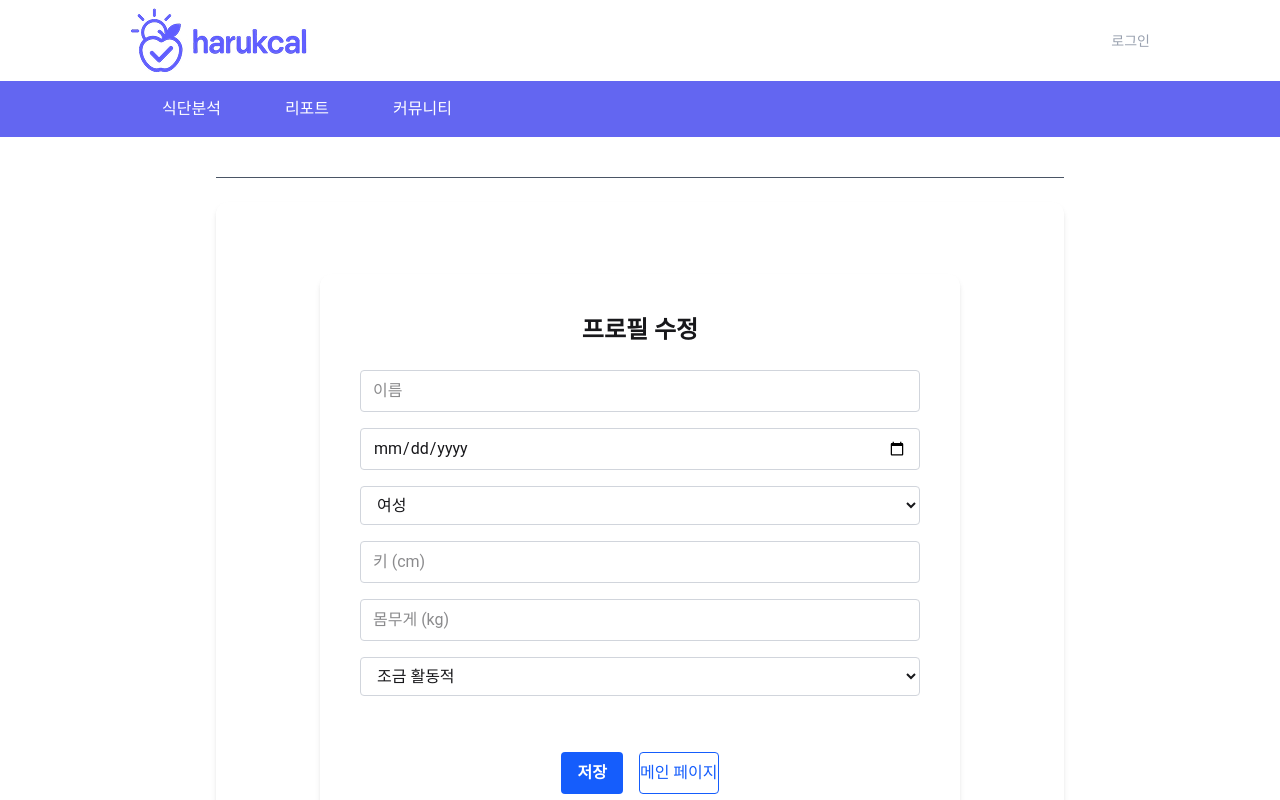
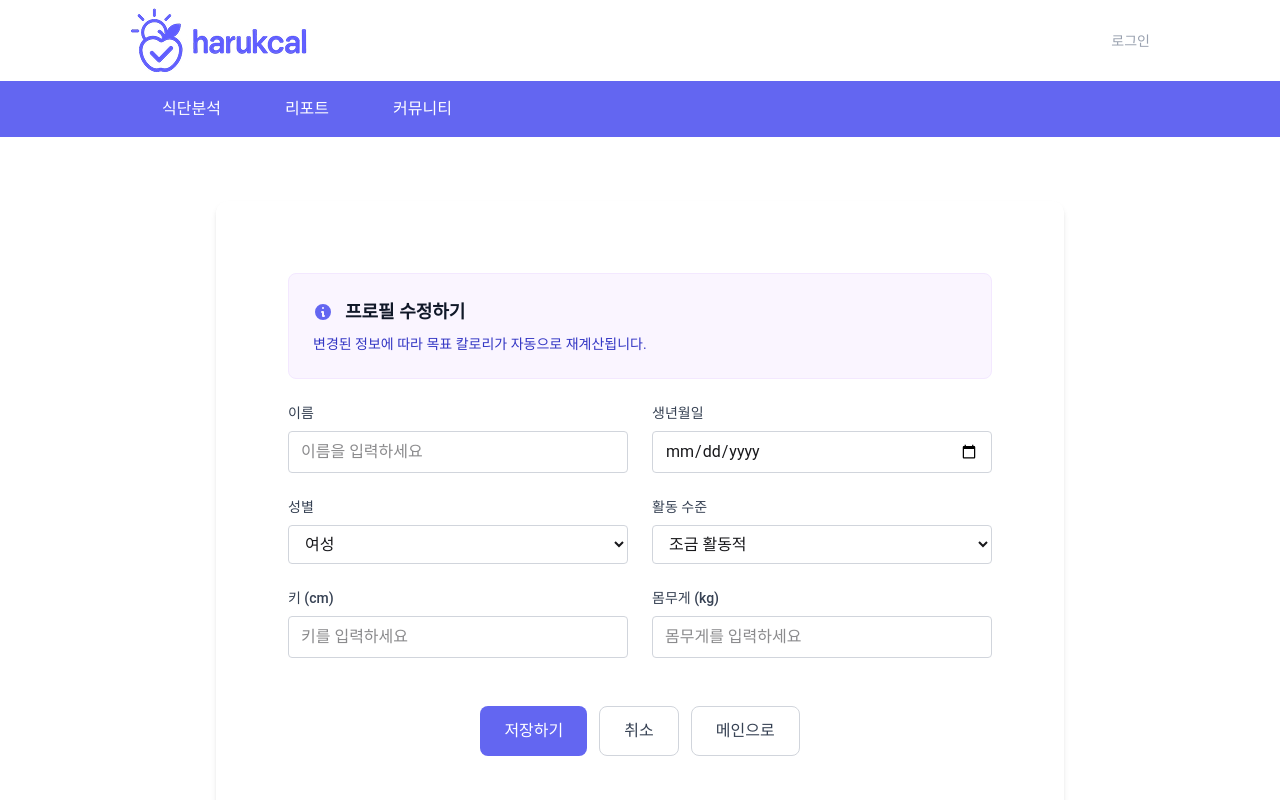
Before and after one commit to maureenmoon/harucalories, a React (Vite) app: page /mypage/edit in a window 1280 px wide. Shown: the top 800 px of the page. Built offline with nearby package versions, Linux system fonts and the light colour scheme.

Commit message:
마이페이지 디자인 수정

```diff
--- a/src/pages/mypage/EditProfile.jsx
+++ b/src/pages/mypage/EditProfile.jsx
@@ -7,7 +7,6 @@ import FormSelect from "../../components/mypage/FormSelect";
 import calculateCalories from "../../components/mypage/calculateCalories";
 
 export default function EditProfile() {
-  // const user = useSelector((state) => state.loginSlice);
   const user = useSelector((state) => state.login.user);
   const dispatch = useDispatch();
   const navigate = useNavigate();
@@ -34,23 +33,58 @@ export default function EditProfile() {
   };
 
   return (
-    <div className="flex justify-center px-4 py-8 sm:px-8 lg:px-16">
-      <div className="bg-white rounded-xl shadow-md w-full max-w-3xl p-6 sm:p-10">
-        <h2 className="text-2xl font-semibold mb-6 text-center">프로필 수정</h2>
-        <form onSubmit={handleSubmit} className="space-y-4">
+    <div className="p-6 sm:p-8">
+      {/* 안내 섹션 */}
+      <div className="bg-purple-50 rounded-lg p-4 sm:p-6 border border-purple-100 mb-6">
+        <div className="flex items-center gap-3 mb-2">
+          <svg
+            xmlns="http://www.w3.org/2000/svg"
+            className="h-5 w-5 text-purple-500"
+            viewBox="0 0 20 20"
+            fill="currentColor"
+          >
+            <path
+              fillRule="evenodd"
+              d="M18 10a8 8 0 11-16 0 8 8 0 0116 0zm-7-4a1 1 0 11-2 0 1 1 0 012 0zM9 9a1 1 0 000 2v3a1 1 0 001 1h1a1 1 0 100-2v-3a1 1 0 00-1-1H9z"
+              clipRule="evenodd"
+            />
+          </svg>
+          <h2 className="font-bold text-gray-900 text-lg">프로필 수정하기</h2>
+        </div>
+        <p className="text-purple-700 text-sm">
+          변경된 정보에 따라 목표 칼로리가 자동으로 재계산됩니다.
+        </p>
+      </div>
+
+      {/* 입력 폼 */}
+      <form onSubmit={handleSubmit} className="space-y-6">
+        <div className="grid grid-cols-1 sm:grid-cols-2 gap-6">
+          <div>
+            <label className="block text-gray-700 text-sm font-medium mb-2">
+              이름
+            </label>
             <FormInput
               name="name"
               value={form.name}
               onChange={handleChange}
-            placeholder="이름"
+              placeholder="이름을 입력하세요"
             />
+          </div>
+          <div>
+            <label className="block text-gray-700 text-sm font-medium mb-2">
+              생년월일
+            </label>
             <FormInput
               name="birthAt"
               type="date"
               value={form.birthAt}
               onChange={handleChange}
-            placeholder="생년월일"
             />
+          </div>
+          <div>
+            <label className="block text-gray-700 text-sm font-medium mb-2">
+              성별
+            </label>
             <FormSelect
               name="gender"
               value={form.gender}
@@ -60,18 +94,11 @@ export default function EditProfile() {
                 { value: "MALE", label: "남성" },
               ]}
             />
-          <FormInput
-            name="height"
-            value={form.height}
-            onChange={handleChange}
-            placeholder="키 (cm)"
-          />
-          <FormInput
-            name="weight"
-            value={form.weight}
-            onChange={handleChange}
-            placeholder="몸무게 (kg)"
-          />
+          </div>
+          <div>
+            <label className="block text-gray-700 text-sm font-medium mb-2">
+              활동 수준
+            </label>
             <FormSelect
               name="activityLevel"
               value={form.activityLevel}
@@ -82,22 +109,55 @@ export default function EditProfile() {
                 { value: "HIGH", label: "매우 활동적" },
               ]}
             />
-          <div className="flex flex-col sm:flex-row justify-center gap-4 mt-10">
+          </div>
+          <div>
+            <label className="block text-gray-700 text-sm font-medium mb-2">
+              키 (cm)
+            </label>
+            <FormInput
+              name="height"
+              value={form.height}
+              onChange={handleChange}
+              placeholder="키를 입력하세요"
+            />
+          </div>
+          <div>
+            <label className="block text-gray-700 text-sm font-medium mb-2">
+              몸무게 (kg)
+            </label>
+            <FormInput
+              name="weight"
+              value={form.weight}
+              onChange={handleChange}
+              placeholder="몸무게를 입력하세요"
+            />
+          </div>
+        </div>
+
+        {/* 버튼 */}
+        <div className="flex flex-col sm:flex-row justify-center gap-3 pt-6">
           <button
             type="submit"
-              className=" px-4 py-2 rounded bg-blue-600 text-white font-semibold hover:bg-blue-700"
+            className="px-6 py-3 bg-purple-500 text-white rounded-lg font-medium hover:bg-purple-700 transition-colors duration-200"
           >
-              저장
+            저장하기
           </button>
           <button
+            type="button"
+            onClick={() => navigate("/mypage/profile")}
+            className="px-6 py-3 border border-gray-300 text-gray-700 rounded-lg font-medium hover:bg-gray-50 transition-colors duration-200"
+          >
+            취소
+          </button>
+          <button
+            type="button"
             onClick={() => navigate("/")}
-              className=" py-2 border border-blue-600 text-blue-600 rounded hover:bg-blue-100"
+            className="px-6 py-3 border border-gray-300 text-gray-700 rounded-lg font-medium hover:bg-gray-50 transition-colors duration-200"
           >
-              메인 페이지
+            메인으로
           </button>
         </div>
       </form>
     </div>
-    </div>
   );
 }
--- a/src/pages/mypage/MyPage.jsx
+++ b/src/pages/mypage/MyPage.jsx
@@ -7,7 +7,7 @@ import WithDrawMembership from "./WithdrawMembership";
 export default function MyPage() {
   return (
     <div className="max-w-4xl mx-auto px-4 sm:px-6 py-6">
-      <nav className="flex flex-col sm:flex-row justify-around sm:justify-start gap-4 sm:gap-10 mb-6 border-b pb-4 text-gray-600 font-semibold text-lg">
+      <nav className="flex flex-col sm:flex-row justify-around sm:justify-start gap-4 sm:gap-10 mb-6  pb-4  font-semibold text-lg">
         <Link to="profile" className="hover:text-blue-600"></Link>
         <Link to="edit" className="hover:text-blue-600"></Link>
         <Link to="withdraw" className="hover:text-red-600"></Link>
--- a/src/pages/mypage/ProfileSearch.jsx
+++ b/src/pages/mypage/ProfileSearch.jsx
@@ -7,12 +7,16 @@ import InfoList from "../../components/mypage/InfoList";
 
 export default function ProfileSearch() {
   const user = useSelector((state) => state.login.user);
-
   const dispatch = useDispatch();
   const navigate = useNavigate();
   const fileInputRef = useRef();
 
-  if (!user || !user.nickname) return <div>Loading...</div>;
+  if (!user || !user.nickname)
+    return (
+      <div className="p-6 text-center">
+        <div className="animate-pulse">로딩 중...</div>
+      </div>
+    );
 
   const handlePhotoChange = (e) => {
     const file = e.target.files[0];
@@ -26,16 +30,24 @@ export default function ProfileSearch() {
   };
 
   return (
-    <div className="flex justify-center px-4 py-8 sm:px-8 lg:px-16">
-      <div className="bg-white rounded-xl shadow-md w-full max-w-3xl p-6 sm:p-10 text-center">
-        {/* Profile image and update button */}
+    <div className="p-6 sm:p-8">
+      {/* 프로필 헤더 */}
+      <div className="bg-purple-50 rounded-lg p-6 mb-6">
+        <div className="flex flex-col items-center gap-4">
           <div className="relative">
             <ProfileImage nickname={user.nickname} photo={user.photo} />
             <button
               onClick={() => fileInputRef.current.click()}
-            className="mt-2 text-sm text-blue-500 hover:underline"
+              className="absolute -bottom-2 -right-2 bg-purple-500 text-white p-2 rounded-full hover:bg-purple-600 transition-colors duration-200"
             >
-            사진 변경
+              <svg
+                xmlns="http://www.w3.org/2000/svg"
+                className="h-4 w-4"
+                viewBox="0 0 20 20"
+                fill="currentColor"
+              >
+                <path d="M13.586 3.586a2 2 0 112.828 2.828l-.793.793-2.828-2.828.793-.793zM11.379 5.793L3 14.172V17h2.828l8.38-8.379-2.83-2.828z" />
+              </svg>
             </button>
             <input
               type="file"
@@ -46,36 +58,40 @@ export default function ProfileSearch() {
             />
           </div>
 
-        {/* Name + Email */}
-        <div className="mt-4 text-xl font-medium text-gray-800">
+          <div className="text-center">
+            <h2 className="text-2xl font-bold text-gray-900 mb-1">
               {user.nickname}
+            </h2>
+            <p className="text-gray-600">{user.email}</p>
           </div>
-        <div className="text-gray-500 text-sm">{user.email}</div>
+        </div>
+      </div>
 
-        {/* Info list */}
+      {/* 사용자 정보 */}
+      <div className="mb-8">
         <InfoList user={user} />
+      </div>
 
-        {/* Buttons */}
-        <div className="flex flex-col sm:flex-row justify-center gap-4 mt-10">
-          <button
-            onClick={() => navigate("/mypage/withdraw")}
-            className="px-4 py-2 rounded border border-blue-500 text-red-400 font-semibold hover:bg-blue-50"
-          >
-            탈퇴하기
-          </button>
+      {/* 액션 버튼 */}
+      <div className="flex flex-col sm:flex-row justify-center gap-3">
         <button
           onClick={() => navigate("/mypage/edit")}
-            className="px-4 py-2 rounded bg-blue-600 text-white font-semibold hover:bg-blue-700"
+          className="px-6 py-3 bg-purple-500 text-white rounded-lg font-medium hover:bg-purple-700 transition-colors duration-200"
         >
-            수정
+          프로필 수정
         </button>
         <button
           onClick={() => navigate("/")}
-            className="px-4 py-2 rounded border border-blue-500 text-blue-600 font-semibold hover:bg-blue-50"
+          className="px-6 py-3 border border-gray-300 text-gray-700 rounded-lg font-medium hover:bg-gray-50 transition-colors duration-200"
         >
-            메인 페이지
+          메인으로
         </button>
-        </div>
+        <button
+          onClick={() => navigate("/mypage/withdraw")}
+          className="px-6 py-3 border border-red-300 text-red-600 rounded-lg font-medium hover:bg-red-50 transition-colors duration-200"
+        >
+          회원 탈퇴
+        </button>
       </div>
     </div>
   );
--- a/src/pages/mypage/WithdrawMembership.jsx
+++ b/src/pages/mypage/WithdrawMembership.jsx
@@ -1,18 +1,66 @@
-export default function WithDrawMembership() {
+import React from "react";
+import { useNavigate } from "react-router-dom";
+
+export default function WithdrawMembership() {
+  const navigate = useNavigate();
+
   const handleWithdraw = () => {
-    if (window.confirm("회원가입을 철회하시겠습니까?")) {
-      alert("회원탈퇴가 완료되었습니다");
+    if (
+      window.confirm("정말로 탈퇴하시겠습니까? 이 작업은 되돌릴 수 없습니다.")
+    ) {
+      // 탈퇴 로직 처리
+      alert("탈퇴가 완료되었습니다.");
+      navigate("/");
     }
   };
 
   return (
-    <div className="text-center">
-      <button
-        onClick={handleWithdraw}
-        className="w-full sm:w-auto bg-red-500 hober:bg-red-600 text-white px-6 py-2 font-bold rounded "
-      >
-        회원탈퇴
-      </button>
+    <div className="p-6 sm:p-8">
+      {/* 경고 섹션 */}
+      <div className="bg-red-50 rounded-lg p-4 sm:p-6 border border-red-200 mb-6">
+        <div className="flex items-center gap-3 mb-2">
+          <svg
+            xmlns="http://www.w3.org/2000/svg"
+            className="h-5 w-5 text-red-500"
+            viewBox="0 0 20 20"
+            fill="currentColor"
+          >
+            <path
+              fillRule="evenodd"
+              d="M8.257 3.099c.765-1.36 2.722-1.36 3.486 0l5.58 9.92c.75 1.334-.213 2.98-1.742 2.98H4.42c-1.53 0-2.493-1.646-1.743-2.98l5.58-9.92zM11 13a1 1 0 11-2 0 1 1 0 012 0zm-1-8a1 1 0 00-1 1v3a1 1 0 002 0V6a1 1 0 00-1-1z"
+              clipRule="evenodd"
+            />
+          </svg>
+          <h2 className="font-bold text-red-800 text-lg">회원 탈퇴</h2>
+        </div>
+        <div className="text-red-700 space-y-2">
+          <p>• 탈퇴 시 모든 개인정보와 데이터가 삭제됩니다.</p>
+          <p>• 탈퇴 후에는 데이터 복구가 불가능합니다.</p>
+          <p>• 동일한 이메일로 재가입이 가능합니다.</p>
+        </div>
+      </div>
+
+      <div className="text-center space-y-6">
+        <p className="text-gray-600">
+          정말로 하루칼로리 서비스를 떠나시겠습니까?
+          <br />더 나은 서비스로 찾아뵙겠습니다.
+        </p>
+
+        <div className="flex justify-center gap-4">
+          <button
+            onClick={() => navigate("/mypage/profile")}
+            className="px-6 py-3 border border-gray-300 text-gray-700 rounded-lg hover:bg-gray-50 transition-colors duration-200"
+          >
+            취소
+          </button>
+          <button
+            onClick={handleWithdraw}
+            className="px-6 py-3 bg-red-500 text-white rounded-lg hover:bg-red-600 transition-colors duration-200"
+          >
+            탈퇴하기
+          </button>
+        </div>
+      </div>
     </div>
   );
 }
--- /dev/null
+++ b/src/pages/welcome/welcomeMain.jsx
@@ -0,0 +1,59 @@
+import React from "react";
+import { Link, Outlet, useLocation } from "react-router-dom";
+import SubLayout from "../../layout/SubLayout";
+
+export default function MyPage() {
+  const location = useLocation();
+
+  const isActive = (path) => {
+    return location.pathname.includes(path);
+  };
+
+  return (
+    <div className="w-full max-w-[1020px] mx-auto px-4 sm:px-6">
+      <SubLayout to="/" menu="마이페이지" label="내 정보" />
+      <div className="mt-6 sm:mt-10 space-y-6">
+        {/* 탭 네비게이션 */}
+        <div className="bg-white rounded-lg shadow-sm p-6">
+          <nav className="flex flex-col sm:flex-row justify-center gap-2 sm:gap-4">
+            <Link
+              to="/mypage/profile"
+              className={`px-6 py-3 rounded-lg font-medium transition-colors duration-200 text-center ${
+                isActive("profile")
+                  ? "bg-purple-500 text-white"
+                  : "bg-gray-100 text-gray-700 hover:bg-purple-50 hover:text-purple-600"
+              }`}
+            >
+              내 프로필
+            </Link>
+            <Link
+              to="/mypage/edit"
+              className={`px-6 py-3 rounded-lg font-medium transition-colors duration-200 text-center ${
+                isActive("edit")
+                  ? "bg-purple-500 text-white"
+                  : "bg-gray-100 text-gray-700 hover:bg-purple-50 hover:text-purple-600"
+              }`}
+            >
+              프로필 수정
+            </Link>
+            <Link
+              to="/mypage/withdraw"
+              className={`px-6 py-3 rounded-lg font-medium transition-colors duration-200 text-center ${
+                isActive("withdraw")
+                  ? "bg-red-500 text-white"
+                  : "bg-gray-100 text-gray-700 hover:bg-red-50 hover:text-red-600"
+              }`}
+            >
+              회원 탈퇴
+            </Link>
+          </nav>
+        </div>
+
+        {/* 콘텐츠 영역 */}
+        <div className="bg-white rounded-lg shadow-sm">
+          <Outlet />
+        </div>
+      </div>
+    </div>
+  );
+}
--- a/src/routers/router.jsx
+++ b/src/routers/router.jsx
@@ -8,8 +8,14 @@ import MyPage from "../pages/mypage/MyPage";
 import memberRoutes from "./memberRoutes";
 import Result from "../pages/meal/result";
 import mypageRoutes from "./mypageRoutes";
+import WelcomeMain from "../pages/welcome/welcomeMain";
 
 const root = createBrowserRouter([
+  // 웰컴 페이지를 위한 별도 라우터 (헤더/메뉴 없음)
+  {
+    path: "/welcome",
+    element: <WelcomeMain />,
+  },
   {
     path: "/",
     element: <RootLayout />,
```
Also changed, not shown: images/community.jpg (added), images/report.jpg (added). Lines whose indentation alone changed are shown as unchanged.
